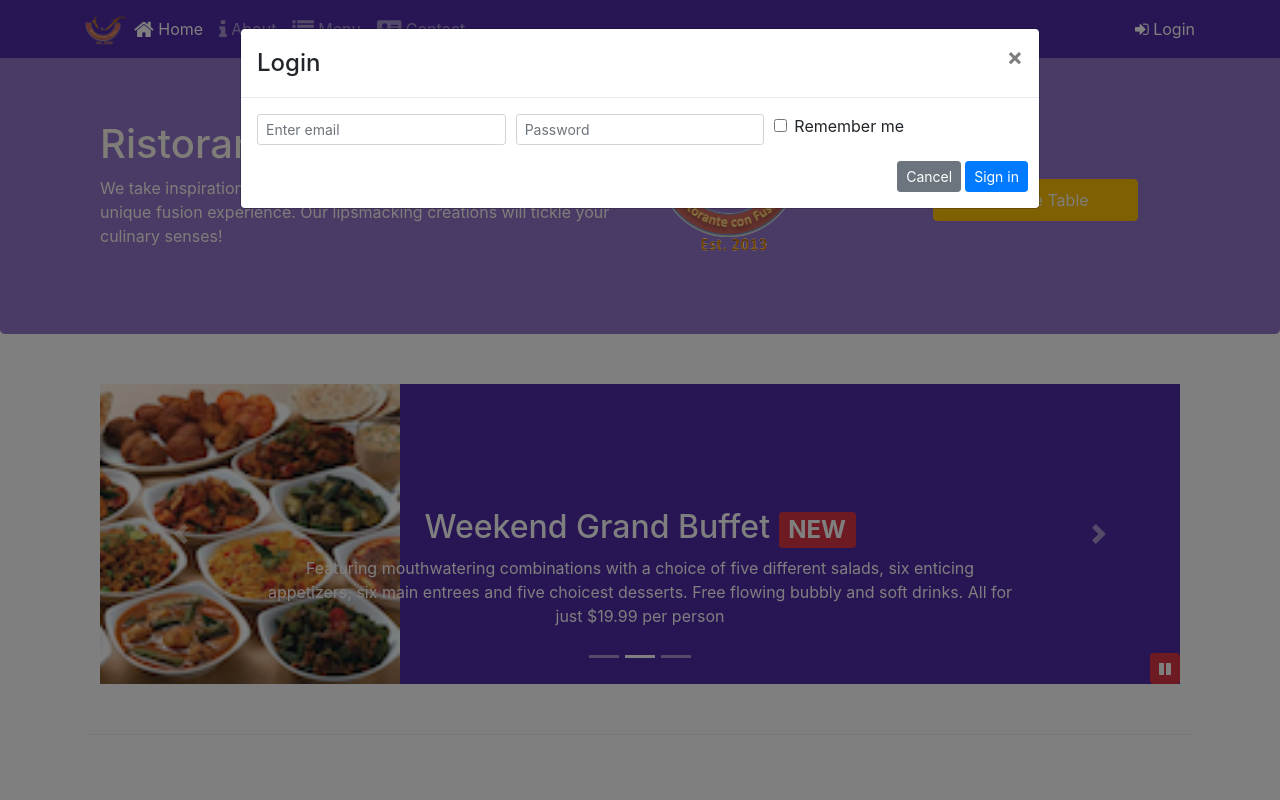
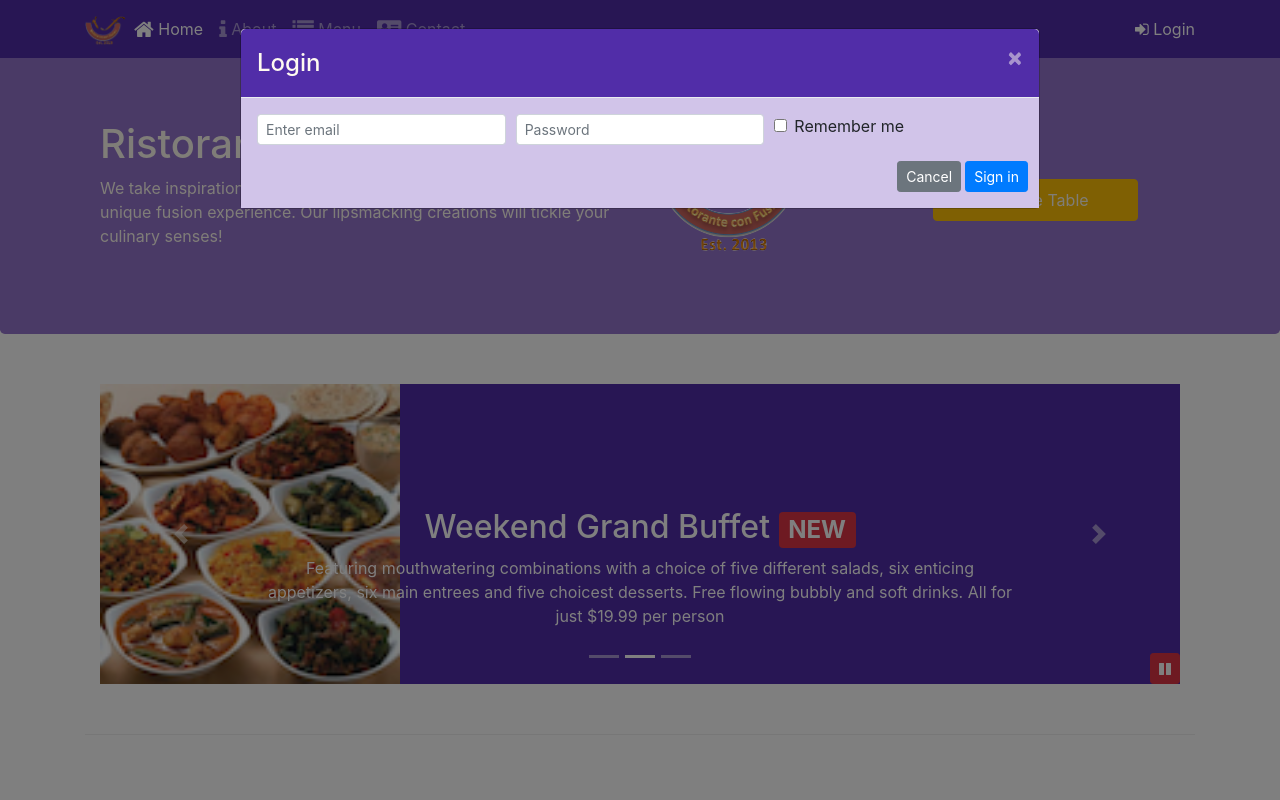
Before and after one commit to ManishAgrawal99/Front-End-Web-UI, a website: page index.html in a window 1280 px wide. Both pictures are taken after a click on the link "Login". Shown: the top 800 px of the page. Drawn offline with nearby package versions, Linux system fonts and the light colour scheme.

Commit message:
Modal access made manual(JS) and modal theme changed

```diff
--- a/css/styles.scss
+++ b/css/styles.scss
@@ -76,3 +76,16 @@ body{
     position: absolute;
     bottom: 0px;
 }
+
+.modal-header{
+    background-color: $background-dark;
+    color: floralwhite;
+
+    button{
+        color: floralwhite;
+    }
+}
+
+.modal-body{
+    background-color: $background-pale;
+}
--- a/index.html
+++ b/index.html
@@ -31,7 +31,7 @@
                     <li class="nav-item"><a class="nav-link" href="./contactus.html"><span class="fa fa-address-card fa-lg"></span> Contact</a></li>
                 </ul>
                 <span class="navbar-text">
-                    <a data-toggle="modal" data-target="#loginModal">
+                    <a id="loginModalButton">
                         <span class="fa fa-sign-in"></span>
                         Login
                     </a>
@@ -66,7 +66,8 @@
                             <div class="col-sm-auto">
                                 <div class="form-check">
                                     <input class="form-check-input" type="checkbox">
-                                    <label class="form-check-label"> Remember me
+                                    <label class="form-check-label">
+                                        Remember me
                                     </label>
                                 </div>
                             </div>
@@ -172,7 +173,7 @@
                     <img src="img/logo.png" class="img-fluid">
                 </div>
                 <div class="col-12 col-sm-3 align-self-center">
-                    <a role="button" class="btn btn-warning px-5 py-2 mt-3" data-toggle="modal" data-target="#reserveTableModal">
+                    <a id="reserveTableButton" role="button" class="btn btn-warning px-5 py-2 mt-3">
                         Reserve Table
                     </a>
                 </div>
@@ -369,6 +370,17 @@
                     $('#carouselButton').children('span').addClass('fa-pause');
                 }
             });
+
+            $('#loginModalButton').click(function(){
+                //console.log('Click function Working');
+                $('#loginModal').modal();
+            });
+
+            $('#reserveTableButton').click(function(){
+                $('#reserveTableModal').modal();
+            })
+
+
         })
     </script>
 </body>
```
Also changed, not shown: css/styles.css.
